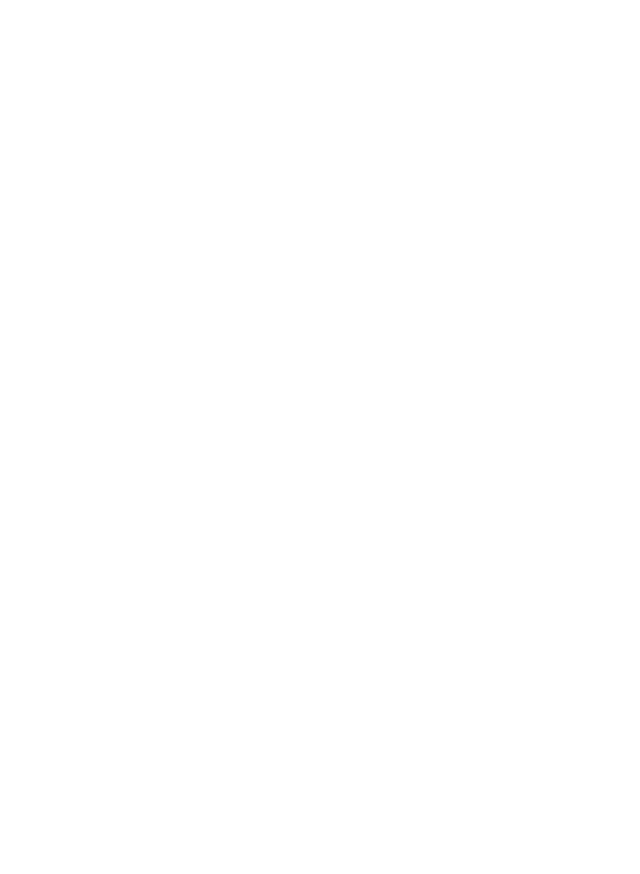
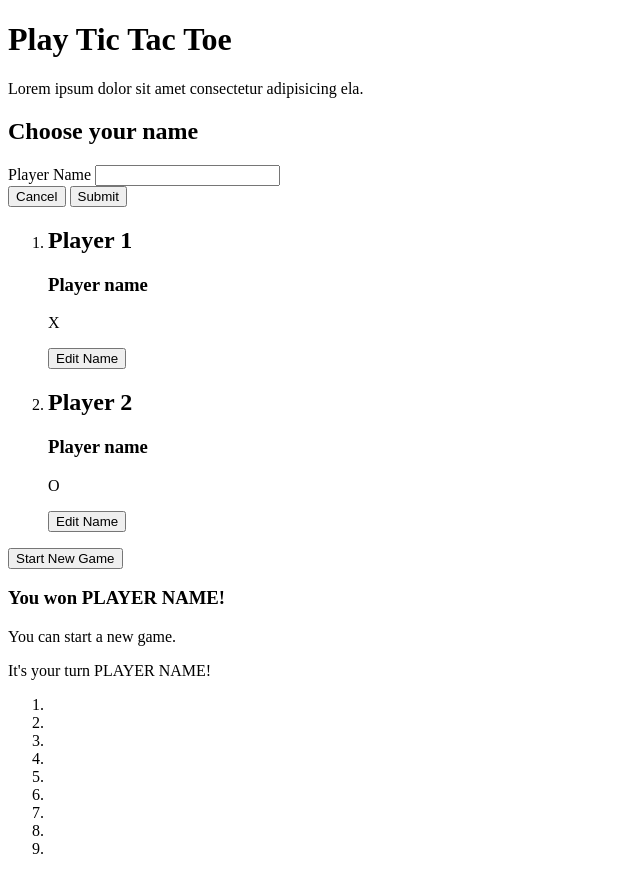
Before and after one commit to netrenerisLT/TicTacToe, a plain HTML site: page TicTacToe/index.html in a window 1280 px wide. Shown: the whole page, without its empty margins (0-640 px from the left). Before the commit the page ends 800 px from the top, so only its background shows below. Drawn offline with Linux system fonts and the light colour scheme.

Commit message:
html update

```diff
--- a/TicTacToe/index.html
+++ b/TicTacToe/index.html
@@ -3,7 +3,69 @@
   <head>
     <meta charset="UTF-8" />
     <meta name="viewport" content="width=device-width, initial-scale=1.0" />
-    <title>Document</title>
+    <title>TicTacToe</title>
+    <script src="assets/app.js" defer></script>
   </head>
-  <body></body>
+  <body>
+    <header>
+      <h1>Play Tic Tac Toe</h1>
+      <p>Lorem ipsum dolor sit amet consectetur adipisicing ela.</p>
+    </header>
+    <main>
+      <aside>
+        <h2>Choose your name</h2>
+        <form>
+          <div>
+            <label for="playername">Player Name</label>
+            <input type="text" name="playername" id="playername" />
+          </div>
+          <div>
+            <button type="button">Cancel</button>
+            <button type="submit">Submit</button>
+          </div>
+        </form>
+      </aside>
+      <section id="game-configuration">
+        <ol>
+          <li>
+            <article>
+              <h2>Player 1</h2>
+              <h3>Player name</h3>
+              <p>X</p>
+              <button>Edit Name</button>
+            </article>
+          </li>
+          <li>
+            <article>
+              <h2>Player 2</h2>
+              <h3>Player name</h3>
+              <p>O</p>
+              <button>Edit Name</button>
+            </article>
+          </li>
+        </ol>
+        <button>Start New Game</button>
+      </section>
+      <section id="active-game">
+        <article>
+          <h3>You won <span id="winner-name">PLAYER NAME</span>!</h3>
+          <p>You can start a new game.</p>
+        </article>
+        <p>It's your turn <span id="active-player-name">PLAYER NAME</span>!</p>
+        <ol>
+          <li></li>
+          <li></li>
+          <li></li>
+
+          <li></li>
+          <li></li>
+          <li></li>
+
+          <li></li>
+          <li></li>
+          <li></li>
+        </ol>
+      </section>
+    </main>
+  </body>
 </html>
```
